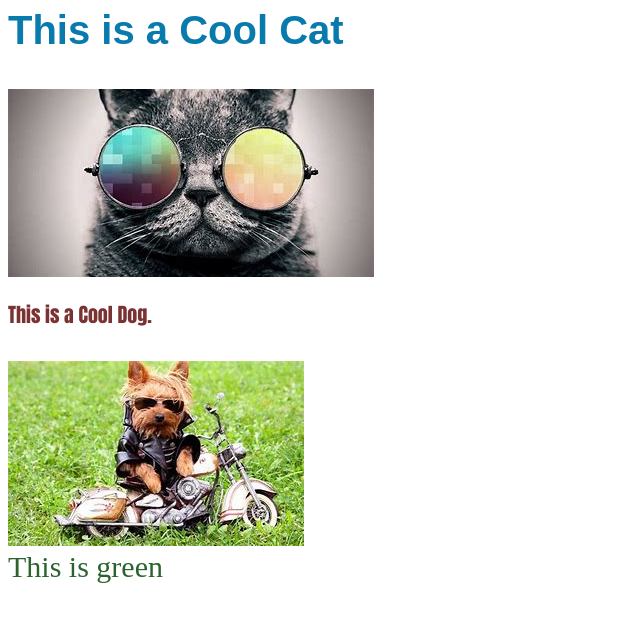
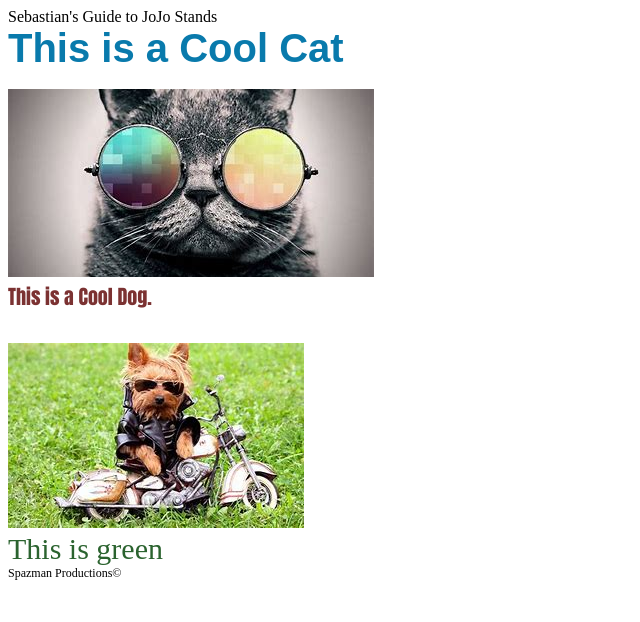
Before and after one commit to Sebastian-Burtis/CIS155-S-Burtis-Book-Work, a plain HTML site: page index.html in a window 1280 px wide. Shown: the whole page, without its empty margins (0-640 px from the left). Drawn offline with Linux system fonts and the light colour scheme.

Commit message:
IS THAT A JOJO REFRENCE

```diff
--- a/index.html
+++ b/index.html
@@ -4,21 +4,25 @@
         <link rel="stylesheet" href="styles.css">
         <title> TitleTest </title>
     </head>
+    <header>Sebastian's Guide to JoJo Stands</header>
 
     <body>
         <div class="blue">
             <strong>This is a Cool Cat</strong>
         </div>
-            <br></br>
+            <br>
             <img src="coolcat.jpeg" alt="Cool Cat">
-            <br></br>
+            <br>
         <div class="red">
-            <id="red">This is a Cool Dog.</id>
-            <br></br>
+            <div id="red">This is a Cool Dog.</div>
+            <br>
         </div>
             <img src="cooldog.jpeg" alt="Cool Dog">
         <div class="green">
             This is green
         </div>
+            <footer class="footer">Spazman Productions&copy;</footer>
     </body>
+
+
 </html>
--- a/styles.css
+++ b/styles.css
@@ -17,3 +17,8 @@
     color: #2B632F;
     font-size: 30px;
 }
+
+.footer
+{
+ font-size: 12px;
+}
```
